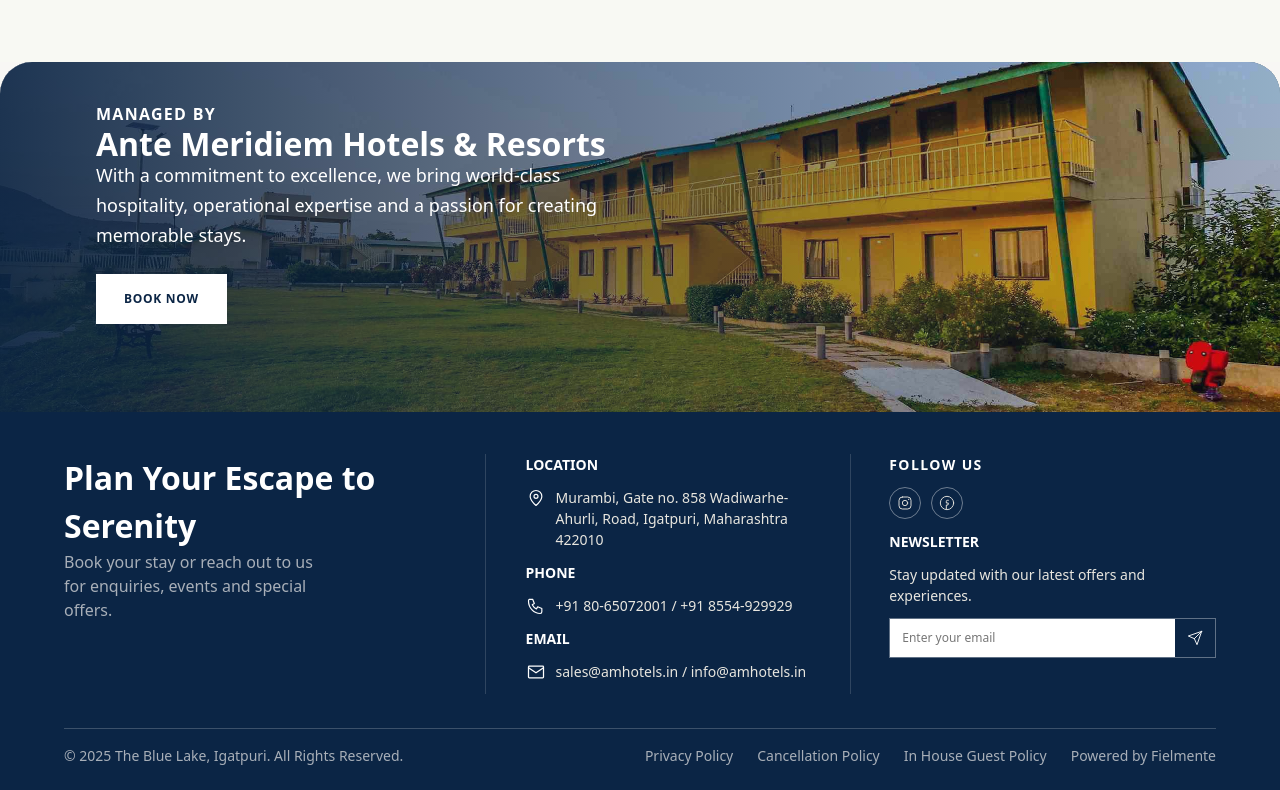
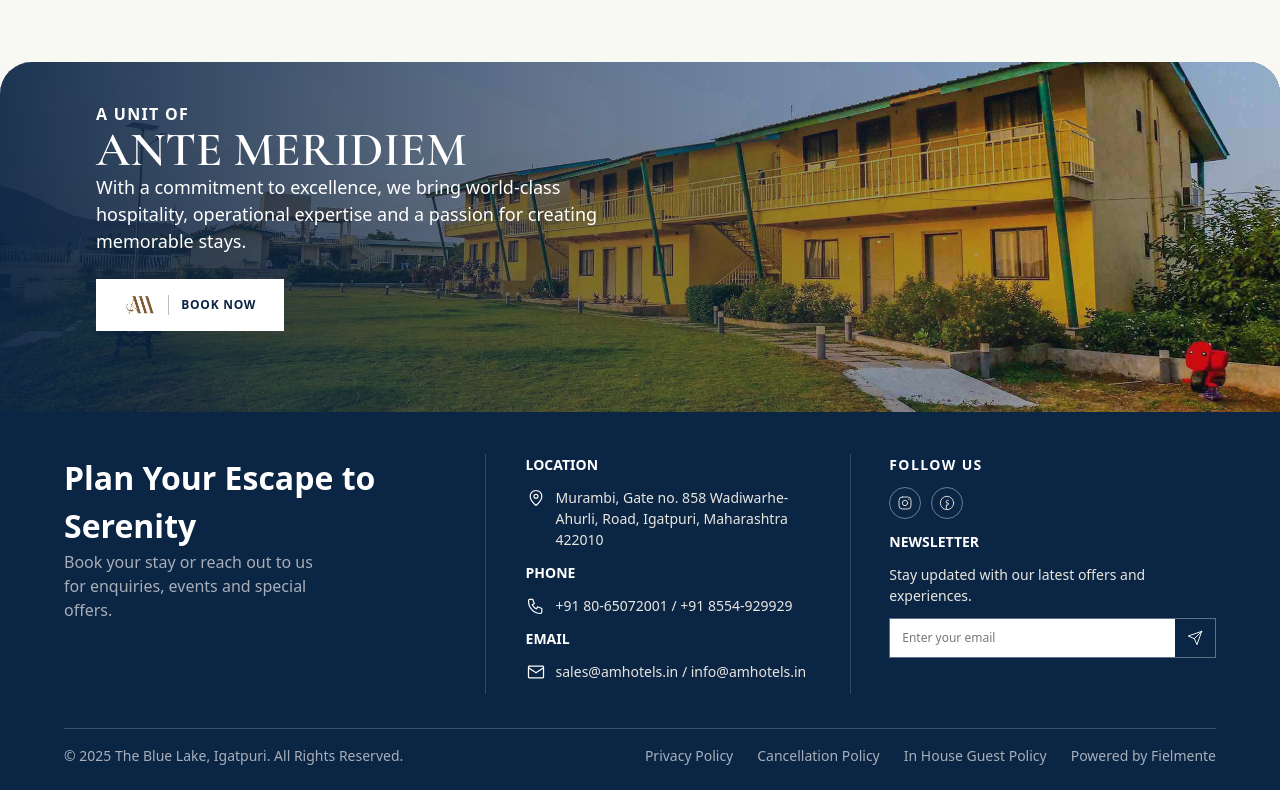
Before and after one commit to fielmente8777/bluelake, a Next.js app: page /gallery in a window 1280 px wide. Shown: the part 2297-3087 px from the top of the page. Built offline with nearby package versions, Linux system fonts and the light colour scheme.

Commit message:
footer updated

```diff
--- a/src/app/globals.css
+++ b/src/app/globals.css
@@ -1,6 +1,7 @@
 @import "tailwindcss";
 
 @theme inline {
+  --font-cormorant: "Cormorant Garamond", serif;
   /* =========================
      COLORS
      ========================= */
@@ -32,6 +33,7 @@
 
   --font-display: ui-sans-serif, system-ui, sans-serif;
   --font-body: ui-sans-serif, system-ui, sans-serif;
+  --font-cormorant: "Cormorant Garamond", serif;
 
   /* =========================
      SHADOWS
@@ -65,6 +67,7 @@
 
 body {
   margin: 0;
+  --font-cormorant: "Cormorant Garamond", serif;
   font-family: ui-sans-serif, system-ui, sans-serif;
   color: var(--color-navy-text);
   background: var(--color-off-white);
--- a/src/app/layout.tsx
+++ b/src/app/layout.tsx
@@ -1,5 +1,12 @@
 import type { Metadata } from "next";
 import "./globals.css";
+
+import { Cormorant_Garamond } from "next/font/google";
+
+const cormorant = Cormorant_Garamond({
+  subsets: ["latin"],
+  variable: "--font-cormorant",
+});
 
 export const metadata: Metadata = {
   title: "The Blue Lake, Igatpuri | Lakeside Resort",
@@ -12,13 +19,17 @@
     <html lang="en">
       <head>
         <link rel="preconnect" href="https://fonts.googleapis.com" />
-        <link rel="preconnect" href="https://fonts.gstatic.com" crossOrigin="anonymous" />
+        <link
+          rel="preconnect"
+          href="https://fonts.gstatic.com"
+          crossOrigin="anonymous"
+        />
         <link
           href="https://fonts.googleapis.com/css2?family=Playfair+Display:wght@500;600;700&family=Inter:wght@400;500;600;700&display=swap"
           rel="stylesheet"
         />
       </head>
-      <body>{children}</body>
+      <body  className={`${cormorant.variable}`} >{children}</body>
     </html>
   );
 }
--- a/src/components/Footer.tsx
+++ b/src/components/Footer.tsx
@@ -45,19 +45,19 @@
           <div className="max-w-[520px]">
             {/* MANAGED BY */}
             <p className="m-0 text-[14px] font-bold tracking-[0.08em] text-white uppercase sm:text-[16px]">
-              Managed By
+              A UNIT OF
             </p>
 
             {/* TITLE */}
             <h2
               id="managed-title"
-              className="mt-1.5 font-sans text-[20px] font-semibold leading-[1.1] text-white sm:mt-3 sm:text-[32px]"
+              className="font-cormorant! text-[20px] font-semibold text-white sm:mt-3 md:text-5xl uppercase"
             >
-              Ante Meridiem Hotels &amp; Resorts
+              Ante Meridiem
             </h2>
 
             {/* DESCRIPTION */}
-            <p className="mt-2 max-w-[520px] text-[13px] leading-[1.45] text-white sm:mt-[28px] sm:text-[18px] sm:leading-[1.65]">
+            <p className="mt-1.5 max-w-[520px] text-[13px] text-white sm:mt-[28px] sm:text-[18px]">
               With a commitment to excellence, we bring world-class hospitality,
               operational expertise and a passion for creating memorable stays.
             </p>
@@ -65,8 +65,15 @@
             {/* BOOK NOW */}
             <a
               href="#about-ante-meridiem"
-              className="mt-3 inline-flex items-center bg-white px-5 py-3 text-[12px] font-bold tracking-[0.06em] !text-navy-deep uppercase transition-colors hover:bg-gray-100 sm:mt-[24px] sm:px-7 sm:py-4"
+              className="mt-2 inline-flex items-center bg-white px-5 py-3 text-[12px] font-bold tracking-[0.06em] !text-navy-deep uppercase transition-colors hover:bg-gray-100 sm:mt-[24px] sm:px-7 sm:py-4"
             >
+              <span className="mr-3 flex items-center border-r border-navy-deep/30 pr-3">
+                <img
+                  src="/images/logo.jpeg"
+                  alt="Logo"
+                  className="h-5 w-auto object-contain"
+                />
+              </span>
               Book Now
             </a>
           </div>
@@ -209,7 +216,10 @@
               </form>
 
               {submitted && (
-                <p role="status" className="mt-1.5 text-[13px] text-gold sm:text-[14px]">
+                <p
+                  role="status"
+                  className="mt-1.5 text-[13px] text-gold sm:text-[14px]"
+                >
                   Thanks — you&rsquo;re subscribed!
                 </p>
               )}
```
Also changed, not shown: public/images/logo.jpeg (added).
